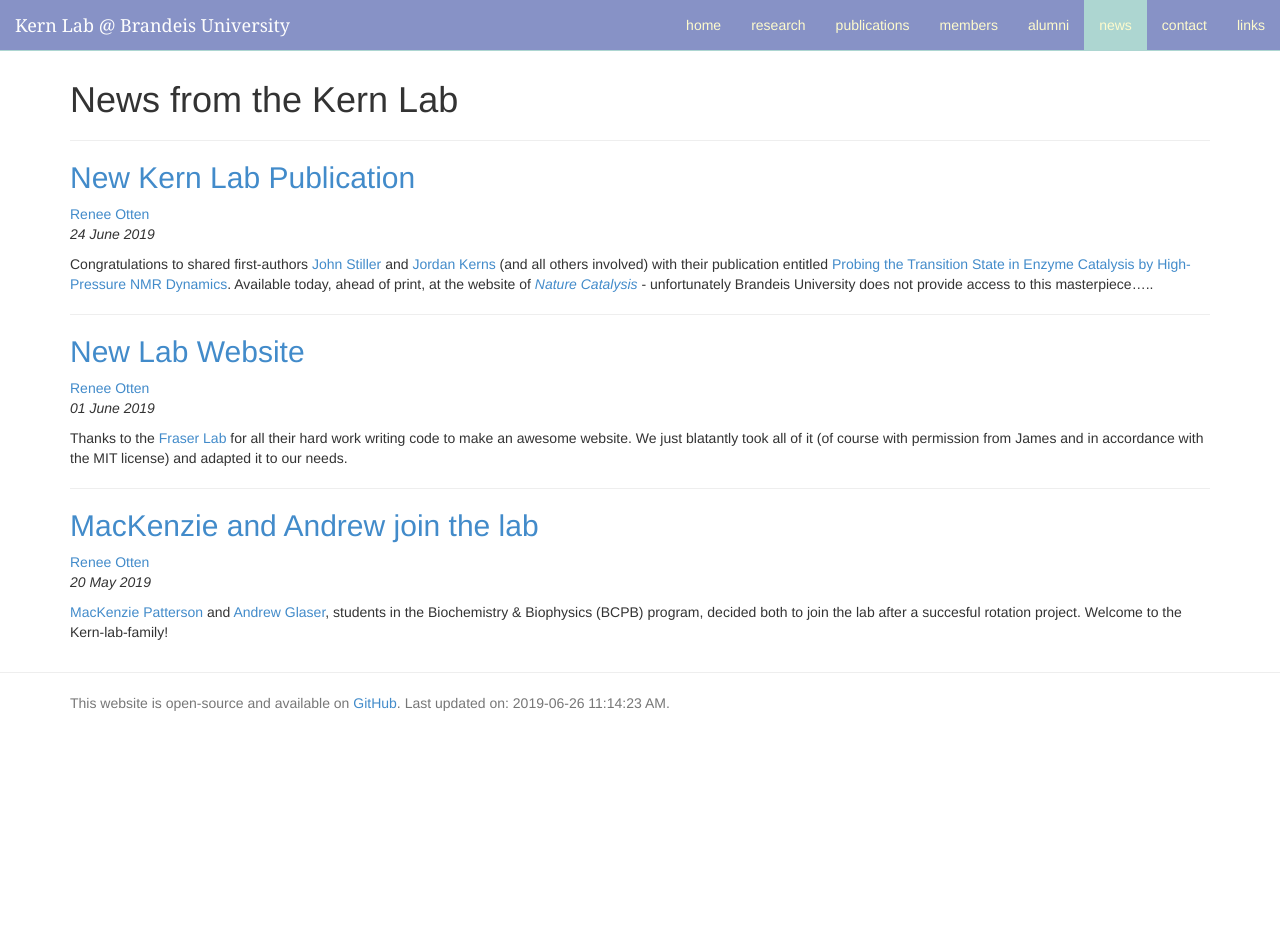
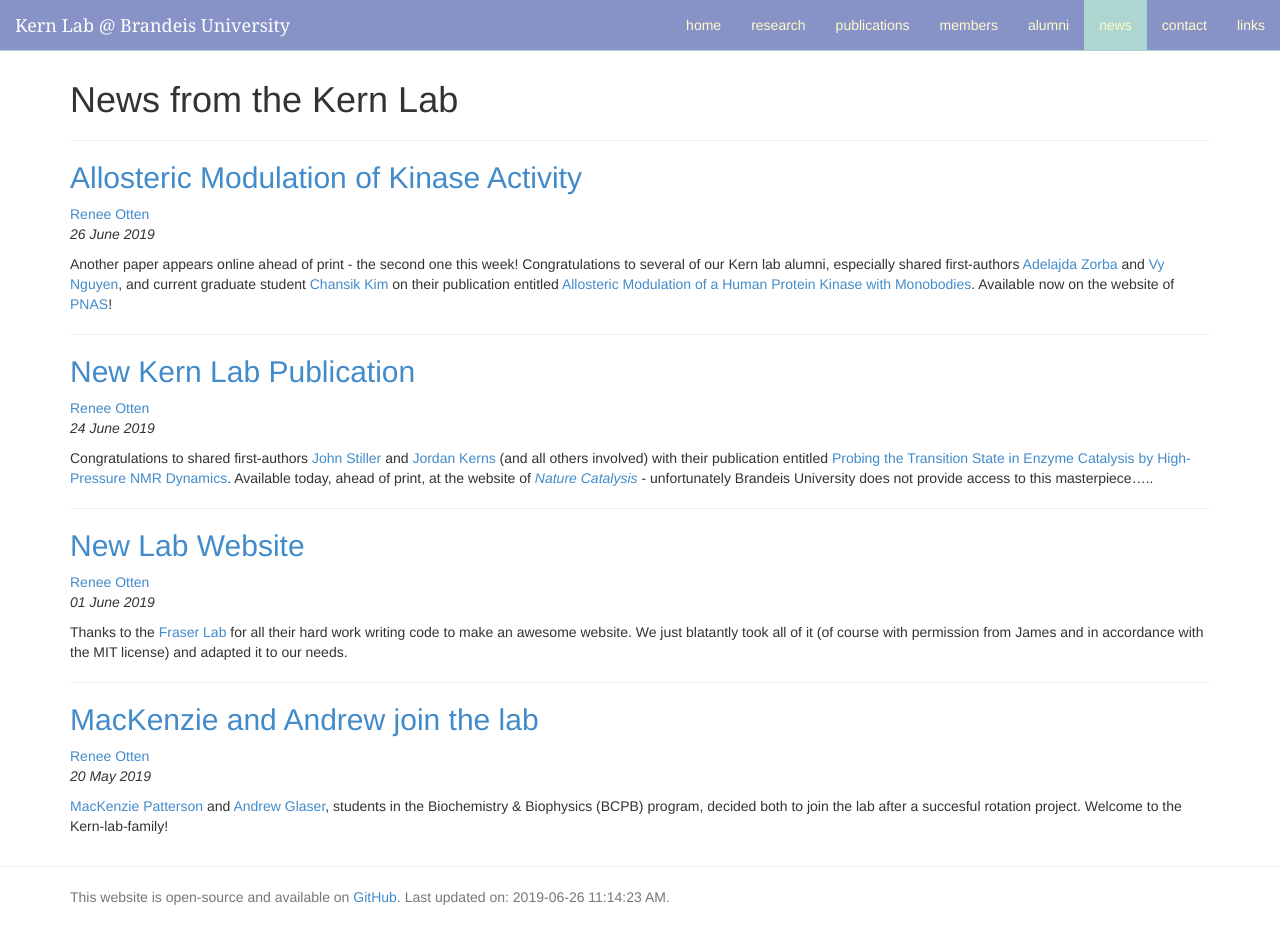
Before and after one commit to kernlab-scripps/kernlab-scripps.github.io, a Jekyll site: the page built from news/index.html, in a window 1280 px wide and 927 px high. Built offline with Jekyll 4.4.1, drawn with Linux system fonts in a browser that asks for light colours; nearby versions of some CDN libraries; the list of posts is cut into pages by our own code; comment, search, counter and statistics services are not loaded.

Commit message:
Add publication + news item
- use the unique identifier to link to new publications

```diff
--- a/_data/publications.yml
+++ b/_data/publications.yml
@@ -20,6 +20,20 @@
 ##   links:
 ##     - name: "Fraser Lab"
 ##       url: "https://fraser-lab.com/"
+
+- citation: "Zorba A<sup>#</sup>, Nguyen V<sup>#</sup>, Koide A, Hoemberger M, Zheng Y, Kutter S, Kim C, Koide S & Kern D. Allosteric Modulation of a Human Protein Kinase with Monobodies. *Proc. Natl. Acad. Sci. USA* **2019**"
+  date: 20190625
+  image: "/static/img/publications/zorba_2019.jpg"
+  pmid: <a href='https://doi.org/10.1073/pnas.1906024116'>Epub ahead of Print</a>
+  doi: 10.1073/pnas.1906024116
+  #pdf: "/static/pdf/zorba_2019.pdf"
+  pdb:
+    - 5G15
+    - 6C83
+  links:
+   - name: "Koide Lab"
+     url: "http://www.koidelab.org"
+
 
 - citation: "Stiller JB<sup>#</sup>, Kerns SJ<sup>#</sup>, Hoemberger M, Cho Y-J, Otten R, Hagan MF & Kern D. Probing the Transition State in Enzyme Catalysis by High-Pressure NMR Dynamics. *Nat. Catal.* **2019**"
   date: 20190624
--- /dev/null
+++ b/_posts/2019-06-26-AuroraA-Mb-paper.md
@@ -0,0 +1,8 @@
+---
+title: Allosteric Modulation of Kinase Activity
+author: Renee Otten
+layout: post
+group: news
+---
+
+Another paper appears online ahead of print - the second one this week! Congratulations to several of our Kern lab alumni, especially shared first-authors <a href="/alumni/#Adelajda+Zorba">Adelajda Zorba</a> and <a href="/alumni/#Vy+Nguyen">Vy Nguyen</a>, and current graduate student <a href="/member/#Chansik+Kim">Chansik Kim</a> on their publication entitled <a href="/publications/#20190625">Allosteric Modulation of a Human Protein Kinase with Monobodies</a>. Available now on the website of <a href="https://doi.org/10.1073/pnas.1906024116">PNAS</a>!
```
Also changed, not shown: _posts/2019-06-24-New-Publication.md (+1 -1 lines), static/img/publications/zorba_2019.jpg (added).
